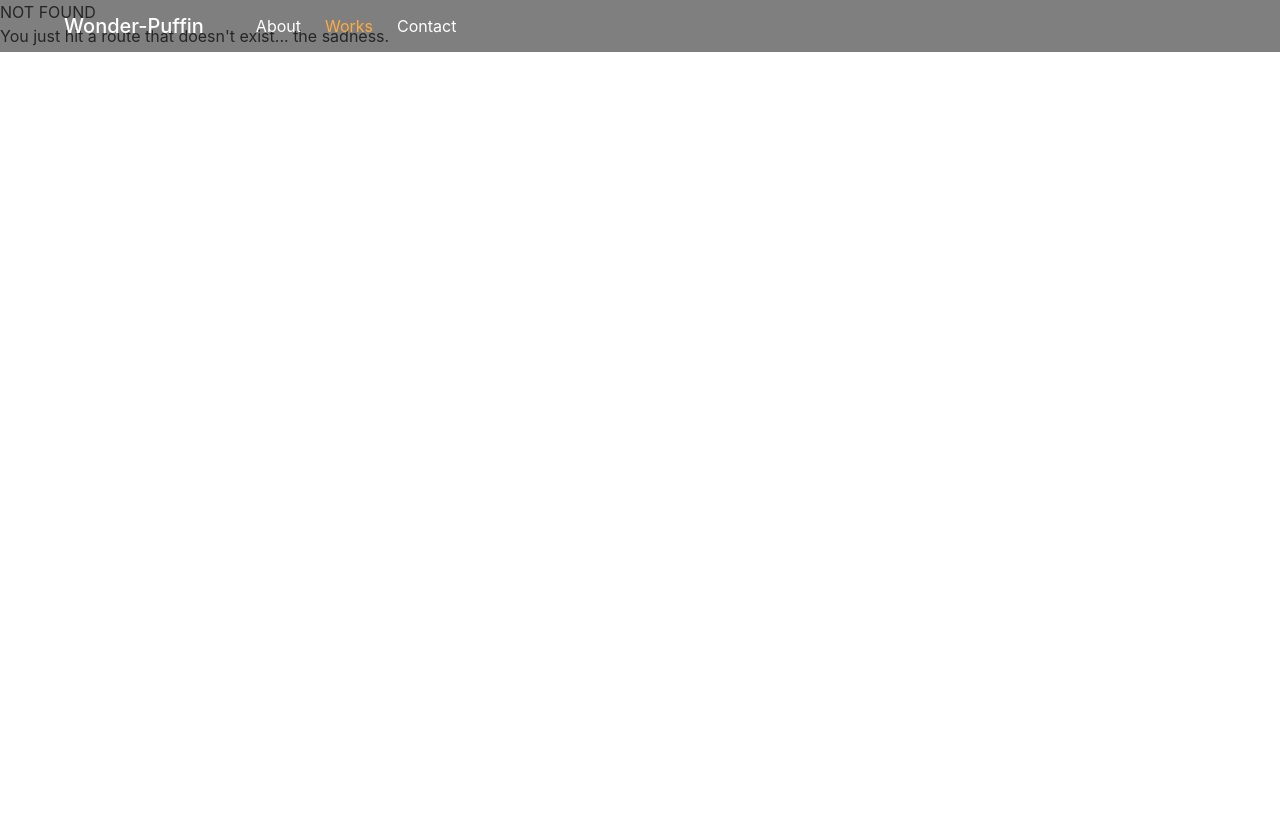
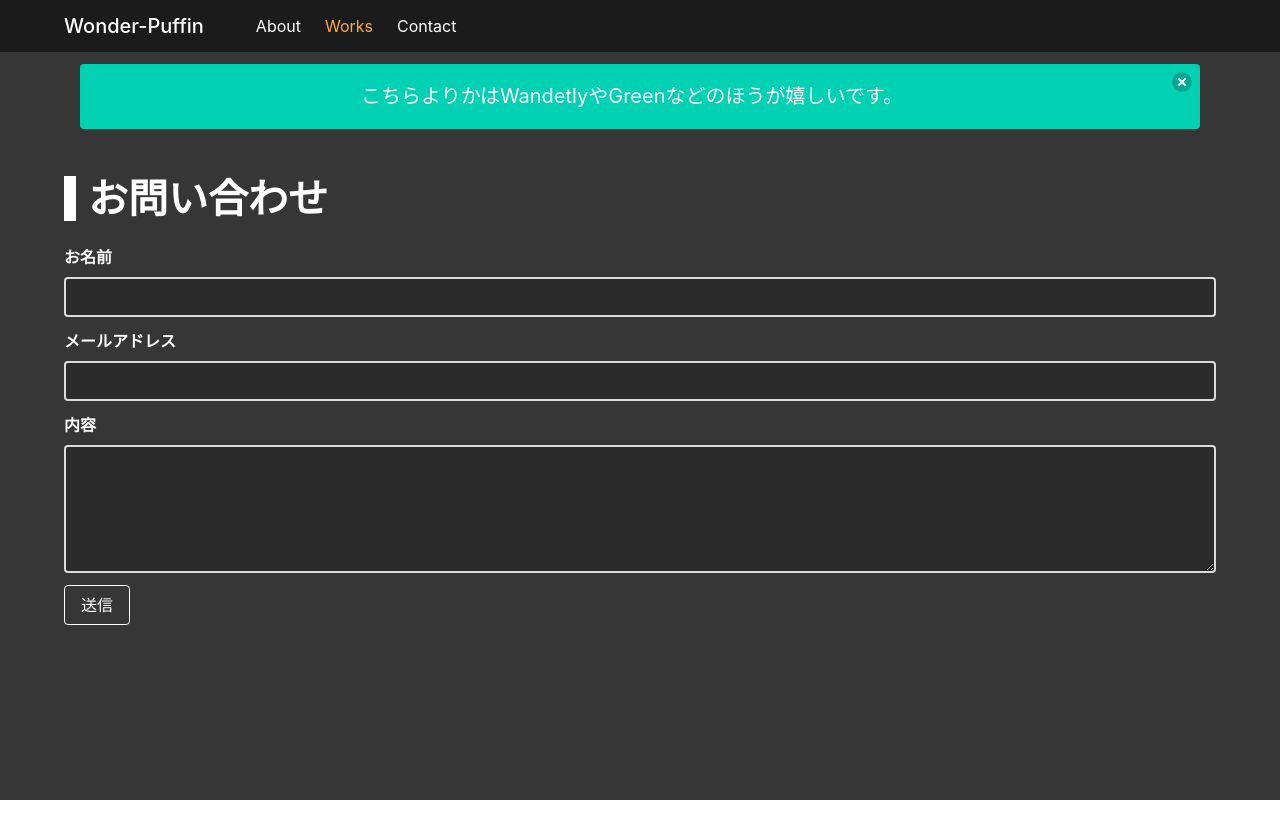
Before and after one commit to iwonder118/portfolio, a Gatsby site: page /contact in a window 1280 px wide. Before the commit this address had no page. Before the commit the page ends 800 px from the top, so only its background shows below. Built offline with nearby package versions, Linux system fonts and the light colour scheme; Gatsby itself is replaced by a stand-in of ours.

Commit message:
Create-contact

```diff
--- a/gatsby-config.js
+++ b/gatsby-config.js
@@ -1,3 +1,7 @@
+require("dotenv").config({
+  path: `.env.${process.env.NODE_ENV}`,
+})
+
 module.exports = {
   siteMetadata: {
     title: `河村 直樹`,
--- a/package.json
+++ b/package.json
@@ -10,6 +10,7 @@
     "@fortawesome/fontawesome-free-regular": "^5.0.13",
     "@fortawesome/fontawesome-free-solid": "^5.0.13",
     "bulma": "^0.8.0",
+    "dotenv": "^8.2.0",
     "gatsby": "^2.19.7",
     "gatsby-image": "^2.2.39",
     "gatsby-plugin-manifest": "^2.2.39",
@@ -23,9 +24,11 @@
     "prop-types": "^15.7.2",
     "react": "^16.12.0",
     "react-dom": "^16.12.0",
-    "react-helmet": "^5.2.1"
+    "react-helmet": "^5.2.1",
+    "reactstrap": "^8.4.1"
   },
   "devDependencies": {
+    "emailjs-com": "^2.4.1",
     "prettier": "^1.19.1"
   },
   "keywords": [
--- /dev/null
+++ b/src/components/message.js
@@ -0,0 +1,51 @@
+import React, { Component } from "react";
+import PropTypes from "prop-types";
+
+class Message extends Component {
+  constructor(props) {
+    super(props);
+    this.state = {
+      display: true,
+    };
+  }
+
+  render() {
+    return this.state.display ? (
+      <div
+        className="container"
+        style={{
+          position: "fixed",
+          top: "3rem",
+          left: "0",
+          right: "0",
+          padding: "1rem",
+        }}
+      >
+        <div
+          className={`notification has-text-centered ${this.props.className}`}
+        >
+          <button
+            className="delete"
+            onClick={() => {
+              this.setState({ display: false });
+            }}
+          />
+          {this.props.children}
+        </div>
+      </div>
+    ) : (
+        ""
+      );
+  }
+}
+
+Message.propTypes = {
+  children: PropTypes.node.isRequired,
+  className: PropTypes.string,
+};
+
+Message.defaultProps = {
+  className: ``,
+};
+
+export default Message;
--- /dev/null
+++ b/src/pages/contact.js
@@ -0,0 +1,110 @@
+import React, { Component } from "react";
+
+import Layout from "../components/layout";
+import Message from "../components/message";
+import SEO from "../components/seo";
+import { Heading } from "../components/typography";
+import { Content } from "../components/content";
+import emailjs from 'emailjs-com';
+
+class ContactPage extends Component {
+  constructor(props) {
+    super(props);
+    this.state = { from_name: "", from_mail: "", message_html: "" };
+  }
+
+  handleSubmit = e => {
+    e.preventDefault();
+
+    emailjs.send('gmail', process.env.EMAILJS_TEMPLATE_ID, this.state, process.env.EMAILJS_USER_ID)
+      .then(() => {
+        alert("Success!");
+        window.location.href = '/';
+      }, () => {
+        alert("FAILED...'");
+        window.location.href = '/';
+      });
+  };
+
+  handleChange = e => this.setState({ [e.target.name]: e.target.value });
+
+  render() {
+    const { from_name, from_mail, message_html } = this.state;
+    const inputStyle = {
+      backgroundColor: "rgba(0,0,0,0.2)",
+      color: "#fff",
+      borderWidth: "2px",
+    };
+    return (
+      <Layout>
+        <SEO title="Home" keywords={[`gatsby`, `application`, `react`]} />
+        <Message className="is-primary">
+          <p className="subtitle">
+            こちらよりかはWandetlyやGreenなどのほうが嬉しいです。
+          </p>
+        </Message>
+        <Content>
+          <section className="hero has-background-grey-darker has-text-white is-fullheight">
+            <div className="hero-body">
+              <div className="container">
+                <Heading>お問い合わせ</Heading>
+                <form name="contact" data-netlify="true" onSubmit={this.handleSubmit}>
+                  <div className="field">
+                    <label className="label has-text-white">お名前</label>
+                    <div className="control">
+                      <input
+                        style={inputStyle}
+                        className="input"
+                        type="text"
+                        name="from_name"
+                        value={from_name}
+                        onChange={this.handleChange}
+                      />
+                    </div>
+                  </div>
+                  <div className="field">
+                    <label className="label has-text-white">メールアドレス</label>
+                    <div className="control">
+                      <input
+                        style={inputStyle}
+                        className="input"
+                        type="email"
+                        name="from_mail"
+                        value={from_mail}
+                        onChange={this.handleChange}
+                      />
+                    </div>
+                  </div>
+                  <div className="field">
+                    <label className="label has-text-white">内容</label>
+                    <div className="control">
+                      <textarea
+                        style={inputStyle}
+                        className="textarea"
+                        name="message_html"
+                        value={message_html}
+                        onChange={this.handleChange}
+                      />
+                    </div>
+                  </div>
+                  <div className="field">
+                    <div className="control">
+                      <button
+                        className="button is-dark is-inverted is-outlined"
+                        type="submit"
+                      >
+                        送信
+                      </button>
+                    </div>
+                  </div>
+                </form>
+              </div>
+            </div>
+          </section>
+        </Content>
+      </Layout>
+    );
+  }
+}
+
+export default ContactPage;
--- a/src/pages/index.js
+++ b/src/pages/index.js
@@ -1,5 +1,4 @@
 import React from "react"
-import { Link } from "gatsby"
 
 import Layout from "../components/layout"
 import SEO from "../components/seo"
@@ -14,14 +13,14 @@ const IndexPage = () => (
           <h2 className="is-size-3">Webエンジニア志望</h2>
           <div className="columns">
             <div className="column is-1 is-offset-5">
-              <Link className="button is-rounded is-info is-outlined" to="https://twitter.com/I_wonder16">
+              <a className="button is-rounded is-info is-outlined" href="https://twitter.com/I_wonder16">
                 <span>Twitter</span>
-              </Link>
+              </a>
             </div>
             <div className="column is-1">
-              <Link className="button is-rounded is-dark is-outlined" to="https://github.com/iWonder118">
+              <a className="button is-rounded is-dark is-outlined" href="https://github.com/iWonder118">
                 <span>GitHub</span>
-              </Link>
+              </a>
             </div>
           </div>
         </div>
--- a/src/pages/works.js
+++ b/src/pages/works.js
@@ -35,7 +35,7 @@ const WorksPage = () => (
                 <a className="button is-rounded is-dark is-outlined" href="https://github.com/iWonder118/freemarket_sample_62g">
                   <span>GitHubリポジトリ</span>
                 </a>
-                <a className="button is-rounded is-white is-outlined" hred="http://3.115.198.66/" style={{ marginLeft: "20px" }}>
+                <a className="button is-rounded is-white is-outlined" href="http://3.115.198.66/" style={{ marginLeft: "20px" }}>
                   <span>サイトへのリンク</span>
                 </a>
               </div>
```
Also changed, not shown: 1 other file.
